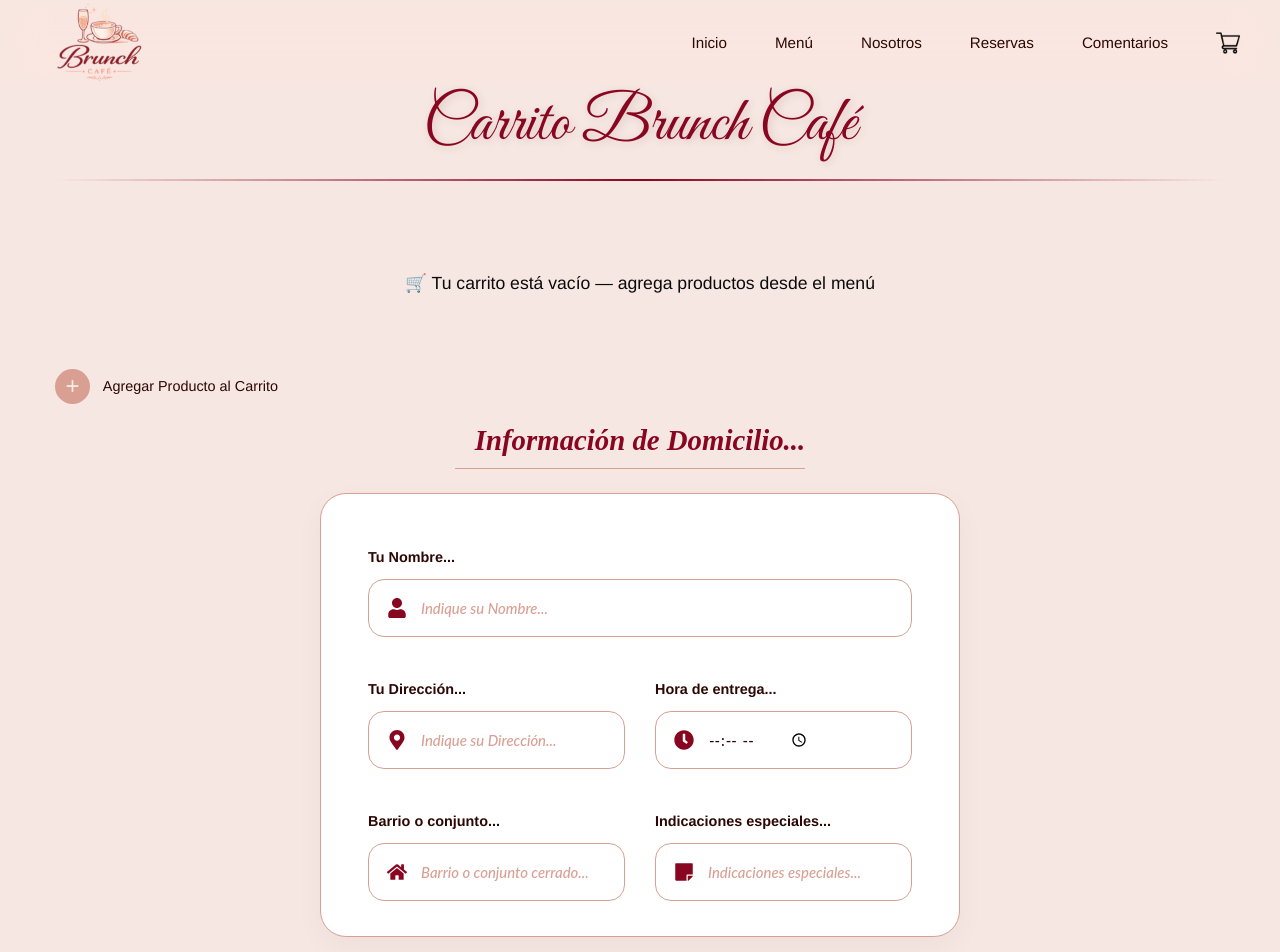
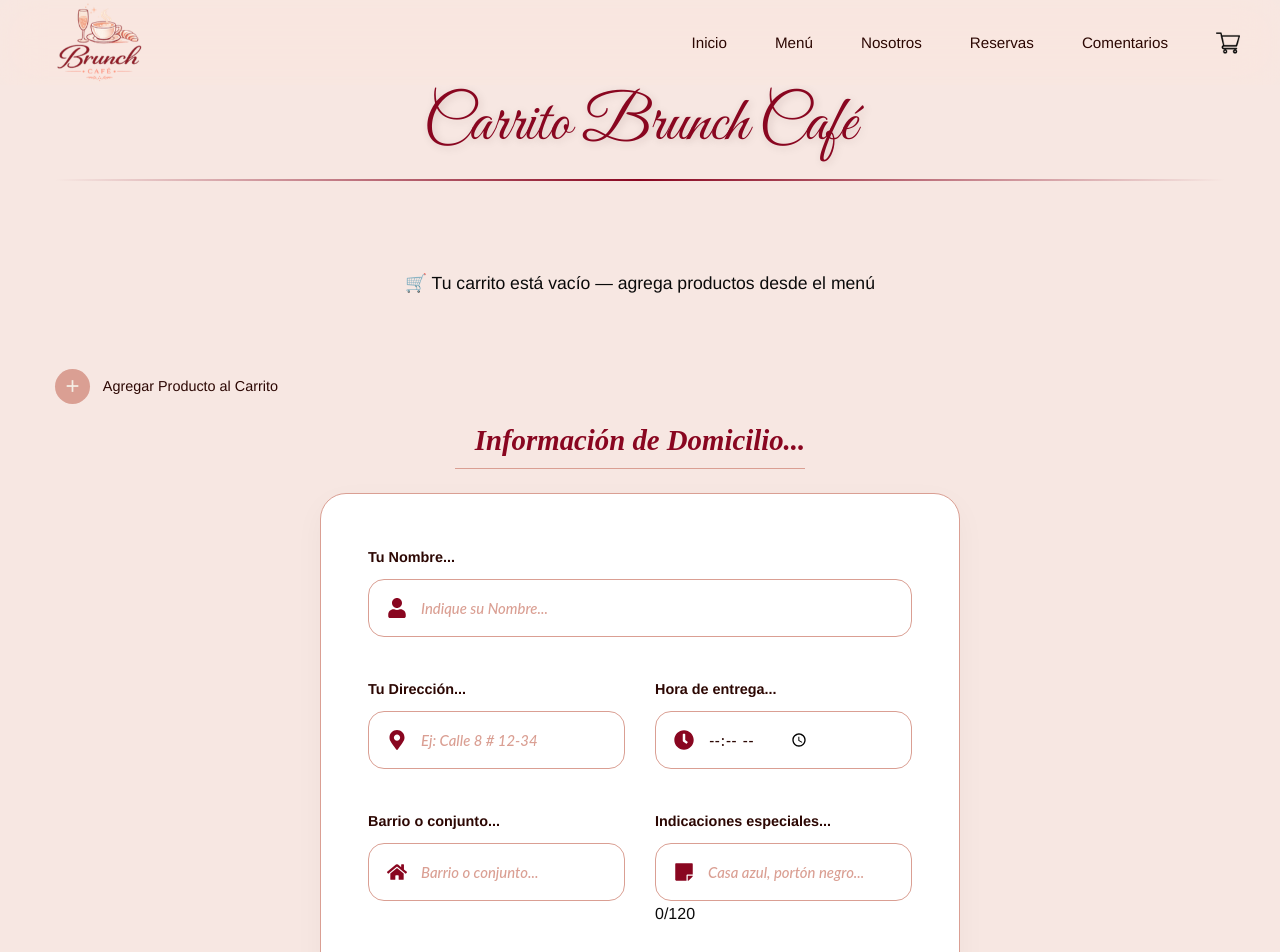
Before and after one commit to garciajosedavid2005-a11y/Brunch-Cafe, a React (Vite) app: page /domicilios in a window 1280 px wide. Shown: the top 952 px of the page. Built offline with nearby package versions, Linux system fonts and the light colour scheme; some icons are missing.

Commit message:
Ajuste Validaciones Carritos

```diff
--- a/src/components/CarritoFormulario/CarritoFormulario.jsx
+++ b/src/components/CarritoFormulario/CarritoFormulario.jsx
@@ -1,5 +1,5 @@
 import "./CarritoFormulario.css"
-import { FaUser, FaMapMarkerAlt, FaClock, FaHome, FaStickyNote } from 'react-icons/fa'
+import {FaUser,FaMapMarkerAlt,FaClock,FaHome,FaStickyNote} from 'react-icons/fa'
 import { useCarrito } from '../../context/CarritoContext'
 import { useState } from 'react'
 import ResumenPedido from '../ResumenPedido/ResumenPedido'
@@ -20,31 +20,66 @@
     const [errores, setErrores] = useState({})
 
     const handleChange = (e) => {
-        setFormData({ ...formData, [e.target.name]: e.target.value })
+        let valor = e.target.value
+        valor = valor.replace(/\s+/g, ' ')
+        setFormData({
+            ...formData,
+            [e.target.name]: valor
+        })
     }
 
     const validar = () => {
+
         const nuevosErrores = {}
-        if (!formData.nombre.trim()) nuevosErrores.nombre = 'El nombre es requerido'
-        if (!formData.direccion.trim()) nuevosErrores.direccion = 'La dirección es requerida'
-        if (!formData.hora.trim()) nuevosErrores.hora = 'La hora es requerida'
-        if (!formData.barrio.trim()) nuevosErrores.barrio = 'El barrio es requerido'
+
+        const nombreRegex = /^[A-Za-zÁÉÍÓÚáéíóúÑñ\s]{3,50}$/
+        if (!formData.nombre.trim()) {
+            nuevosErrores.nombre = 'El nombre es requerido'
+        } else if (!nombreRegex.test(formData.nombre.trim())) {
+            nuevosErrores.nombre =
+                'Ingrese un nombre válido (solo letras y mínimo 3 caracteres)'
+        }
+
+        const direccionRegex =/^(calle|cl|carrera|cra|avenida|av|transversal|tv|diagonal|dg)\s*\d+[a-zA-Z]?\s*(sur|norte|este|oeste)?\s*#\s*\d+[a-zA-Z]?\s*-\s*\d+[a-zA-Z]?$/i
+        if (!formData.direccion.trim()) {
+            nuevosErrores.direccion = 'La dirección es requerida'
+        } else if (!direccionRegex.test(formData.direccion.trim())) {
+            nuevosErrores.direccion =
+                'Ingrese una dirección válida. Ej: Carrera 36B #30-06'
+        }
+
         if (!formData.hora.trim()) {
             nuevosErrores.hora = 'La hora es requerida'
         } else {
             const hora = formData.hora
             if (hora < '08:00' || hora > '16:00') {
-                nuevosErrores.hora = 'La hora debe estar entre 8:00 AM y 4:00 PM'
+                nuevosErrores.hora =
+                    'La hora debe estar entre 8:00 AM y 4:00 PM'
             }
         }
 
+        const barrioRegex =/^[A-Za-zÁÉÍÓÚáéíóúÑñ0-9\s\-]{3,40}$/
+        if (!formData.barrio.trim()) {
+            nuevosErrores.barrio = 'El barrio es requerido'
+        } else if (!barrioRegex.test(formData.barrio.trim())) {
+            nuevosErrores.barrio =
+                'Ingrese un barrio válido'
+        }
+
+        if (formData.indicaciones.length > 120) {
+            nuevosErrores.indicaciones =
+                'Máximo 120 caracteres'
+        }
+
         return nuevosErrores
+
     }
 
     const handleFinalizar = () => {
-
         if (productos.length === 0) {
-            alert('Tu carrito está vacío — agrega productos desde el menú')
+            alert(
+                'Tu carrito está vacío — agrega productos desde el menú'
+            )
             return
         }
 
@@ -53,34 +88,45 @@
             setErrores(nuevosErrores)
             return
         }
+
         setErrores({})
         setMostrarModal(true)
     }
 
     const handleConfirmar = () => {
         setMostrarModal(false)
-        alert('¡Pedido confirmado! Pronto estará en tu puerta.')
+        alert(
+            '¡Pedido confirmado! Pago Contra Entrega.'
+        )
         limpiarCarrito()
-        setFormData({ nombre: '', direccion: '', hora: '', barrio: '', indicaciones: '' })
+        setFormData({
+            nombre: '',
+            direccion: '',
+            hora: '',
+            barrio: '',
+            indicaciones: ''
+        })
     }
 
     return (
 
         <>
             <div className="carrito-formulario">
+                {/* TITULO */}
+                <h3 className="carrito-formulario__titulo">
+                    Información de Domicilio...
+                </h3>
+                <div className="carrito-formulario__separador"></div>
+                <div className="carrito-formulario__contenedor">
 
-            {/* Título */}
-            <h3 className="carrito-formulario__titulo">Información de Domicilio...</h3>
-            <div className="carrito-formulario__separador"></div>
-
-            <div className="carrito-formulario__contenedor">
-                {/* Campos */}
+                    {/* FORMULARIO */}
                     <div className="carrito-formulario__card">
                         <div className="grid-x grid-padding-x">
-
-                        {/* Nombre */}
+                            {/* NOMBRE */}
                             <div className="cell small-12">
-                            <label className="carrito-formulario__label">Tu Nombre...</label>
+                                <label className="carrito-formulario__label">
+                                    Tu Nombre...
+                                </label>
                                 <div className="carrito-formulario__campo">
                                     <FaUser className="carrito-formulario__icono" />
                                     <input
@@ -90,36 +136,49 @@
                                         name="nombre"
                                         value={formData.nombre}
                                         onChange={handleChange}
+                                        maxLength={50}
                                     />
                                 </div>
-                            {errores.nombre && <p className="carrito-error">{errores.nombre}</p>}
+                                {errores.nombre && (
+                                    <p className="carrito-error">
+                                        {errores.nombre}
+                                    </p>
+                                )}
                             </div>
 
-                        {/* Dirección */}
+                            {/* DIRECCION */}
                             <div className="cell small-12 medium-6">
-                            <label className="carrito-formulario__label">Tu Dirección...</label>
+                                <label className="carrito-formulario__label">
+                                    Tu Dirección...
+                                </label>
                                 <div className="carrito-formulario__campo">
                                     <FaMapMarkerAlt className="carrito-formulario__icono" />
                                     <input
                                         type="text"
-                                    placeholder="Indique su Dirección..."
+                                        placeholder="Ej: Calle 8 # 12-34"
                                         className="carrito-formulario__input"
                                         name="direccion"
                                         value={formData.direccion}
                                         onChange={handleChange}
+                                        maxLength={60}
                                     />
                                 </div>
-                            {errores.direccion && <p className="carrito-error">{errores.direccion}</p>}
+                                {errores.direccion && (
+                                    <p className="carrito-error">
+                                        {errores.direccion}
+                                    </p>
+                                )}
                             </div>
 
-                        {/* Hora */}
+                            {/* HORA */}
                             <div className="cell small-12 medium-6">
-                            <label className="carrito-formulario__label">Hora de entrega...</label>
+                                <label className="carrito-formulario__label">
+                                    Hora de entrega...
+                                </label>
                                 <div className="carrito-formulario__campo">
                                     <FaClock className="carrito-formulario__icono" />
                                     <input
                                         type="time"
-                                    placeholder="Hora de entrega..."
                                         className="carrito-formulario__input"
                                         name="hora"
                                         value={formData.hora}
@@ -128,55 +187,77 @@
                                         max="16:00"
                                     />
                                 </div>
-                            {errores.hora && <p className="carrito-error">{errores.hora}</p>}
+                                {errores.hora && (
+                                    <p className="carrito-error">
+                                        {errores.hora}
+                                    </p>
+                                )}
                             </div>
 
-                        {/* Barrio o conjunto */}
+                            {/* BARRIO */}
                             <div className="cell small-12 medium-6">
-                            <label className="carrito-formulario__label">Barrio o conjunto...</label>
+                                <label className="carrito-formulario__label">
+                                    Barrio o conjunto...
+                                </label>
                                 <div className="carrito-formulario__campo">
                                     <FaHome className="carrito-formulario__icono" />
                                     <input
                                         type="text"
-                                    placeholder="Barrio o conjunto cerrado..."
+                                        placeholder="Barrio o conjunto..."
                                         className="carrito-formulario__input"
                                         name="barrio"
                                         value={formData.barrio}
                                         onChange={handleChange}
+                                        maxLength={40}
                                     />
                                 </div>
-                            {errores.barrio && <p className="carrito-error">{errores.barrio}</p>}
+                                {errores.barrio && (
+                                    <p className="carrito-error">
+                                        {errores.barrio}
+                                    </p>
+                                )}
                             </div>
 
-                        {/* Indicaciones */}
+                            {/* INDICACIONES */}
                             <div className="cell small-12 medium-6">
-                            <label className="carrito-formulario__label">Indicaciones especiales...</label>
+                                <label className="carrito-formulario__label">
+                                    Indicaciones especiales...
+                                </label>
                                 <div className="carrito-formulario__campo">
                                     <FaStickyNote className="carrito-formulario__icono" />
                                     <input
                                         type="text"
-                                    placeholder="Indicaciones especiales..."
+                                        placeholder="Casa azul, portón negro..."
                                         className="carrito-formulario__input"
                                         name="indicaciones"
                                         value={formData.indicaciones}
                                         onChange={handleChange}
+                                        maxLength={120}
                                     />
                                 </div>
-                            {errores.indicaciones && <p className="carrito-error">{errores.indicaciones}</p>}
+                                <p className="carrito-formulario__contador">
+                                    {formData.indicaciones.length}/120
+                                </p>
+                                {errores.indicaciones && (
+                                    <p className="carrito-error">
+                                        {errores.indicaciones}
+                                    </p>
+                                )}
                             </div>
                         </div>
                     </div>
 
-                {/* Total estimado */}
+                    {/* TOTAL */}
                     <div className="carrito-formulario__total">
                         <div className="carrito-formulario__total-linea"></div>
                         <p className="carrito-formulario__total-texto">
-                        TOTAL ESTIMADO: ${calcularTotal().toLocaleString('es-CO')}
+                            TOTAL ESTIMADO:
+                            ${calcularTotal().toLocaleString('es-CO')}
                         </p>
                         <div className="carrito-formulario__total-linea"></div>
                     </div>
 
-                {/* Botones */}
+                    {/* BOTONES */}
                     <div className="carrito-formulario__botones">
                         <button
                             className="carrito-formulario__btn-limpiar"
@@ -184,14 +265,16 @@
                         >
                             LIMPIAR
                         </button>
-                    <button className="carrito-formulario__btn-finalizar" onClick={handleFinalizar}>
-                        FINALIZAR COMPRA
+                        <button
+                            className="carrito-formulario__btn-finalizar"
+                            onClick={handleFinalizar}
+                        >FINALIZAR COMPRA
                         </button>
                     </div>
-
                 </div>
             </div>
 
+            {/* MODAL */}
             {mostrarModal && (
                 <ResumenPedido
                     formData={formData}
@@ -200,7 +283,7 @@
                 />
             )}
         </>
-    );
+    )
 }
 
 export default CarritoFormulario
```
Lines whose indentation alone changed are shown as unchanged.
